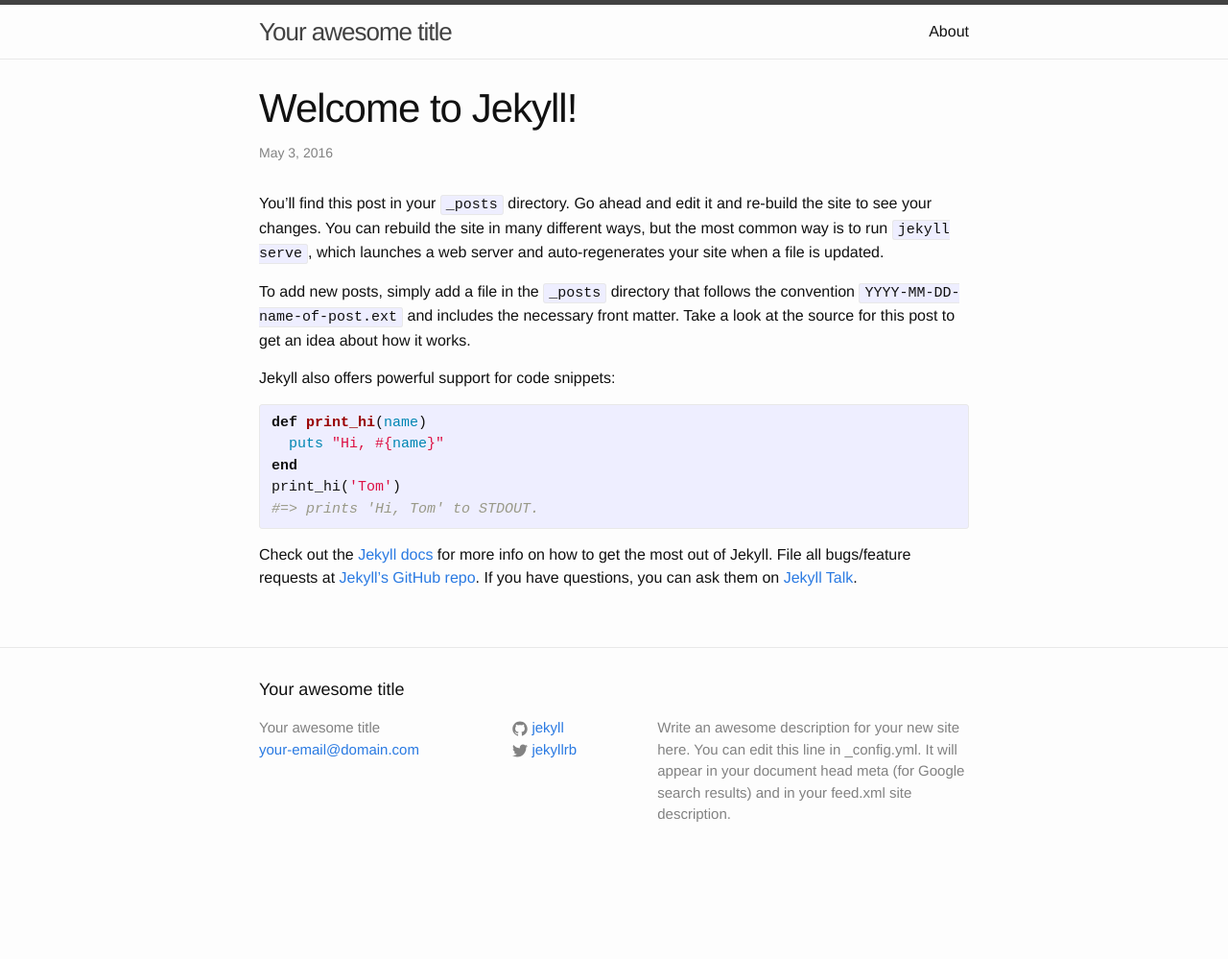
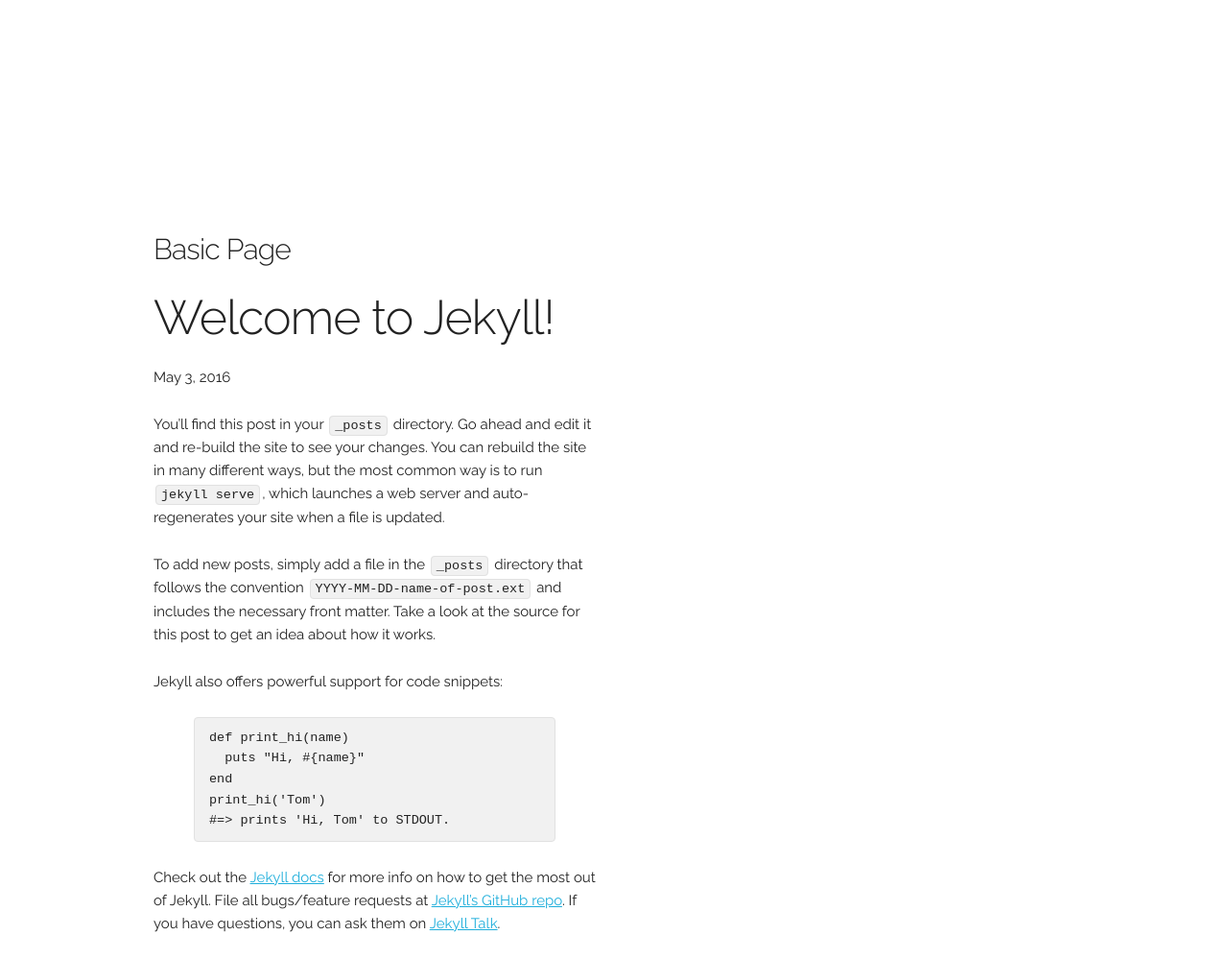
Before and after one commit to caprikssk/caprikssk.github.io, a Jekyll site: the page built from _posts/2016-05-04-welcome-to-jekyll.markdown, in a window 1280 px wide. Shown: the whole page at 96% size. Built offline with Jekyll 4.4.1, drawn with Linux system fonts in a browser that asks for light colours; before the commit the page ends 920 px from its top, so only the background shows below that.

Commit message:
Skeleton init.

```diff
--- a/_config.yml
+++ b/_config.yml
@@ -6,16 +6,12 @@
 # 'jekyll serve'. If you change this file, please restart the server process.
 
 # Site settings
-title: Your awesome title
-email: your-email@domain.com
+title: Workshop on Machine Learning in Life Sciences
+email: michal.wozniak@pwr.edu.pl
 description: > # this means to ignore newlines until "baseurl:"
-  Write an awesome description for your new site here. You can edit this
-  line in _config.yml. It will appear in your document head meta (for
-  Google search results) and in your feed.xml site description.
+  Life sciences, ranging from medicine, biology and genetics to biochemistry and pharmacology have developed rapidly in previous years. Computerization of those domains allowed to gather and store enormous collections of data. Analysis of such vast amounts of information without any support is impossible for human being. Therefore recently machine learning and pattern recognition methods have attracted the attention of broad spectrum of experts from life sciences domain.
 baseurl: "" # the subpath of your site, e.g. /blog
-url: "http://yourdomain.com" # the base hostname & protocol for your site
-twitter_username: jekyllrb
-github_username:  jekyll
+url: "http://mlls.github.io" # the base hostname & protocol for your site
 
 # Build settings
 markdown: kramdown
--- a/_includes/head.html
+++ b/_includes/head.html
@@ -1,12 +1,26 @@
 <head>
-  <meta charset="utf-8">
-  <meta http-equiv="X-UA-Compatible" content="IE=edge">
-  <meta name="viewport" content="width=device-width, initial-scale=1">
+	<!-- Basic Page Needs
+	–––––––––––––––––––––––––––––––––––––––––––––––––– -->
+	<meta charset="utf-8">
+	<title>{% if page.title %}{{ page.title | escape }}{% else %}{{ site.title | escape }}{% endif %}</title>
+	<meta name="description" content="{% if page.excerpt %}{{ page.excerpt | strip_html | strip_newlines | truncate: 160 }}{% else %}{{ site.description }}{% endif %}">
+	<meta name="author" content="Paweł Ksieniewicz">
 
-  <title>{% if page.title %}{{ page.title | escape }}{% else %}{{ site.title | escape }}{% endif %}</title>
-  <meta name="description" content="{% if page.excerpt %}{{ page.excerpt | strip_html | strip_newlines | truncate: 160 }}{% else %}{{ site.description }}{% endif %}">
+	<!-- Mobile Specific Metas
+	–––––––––––––––––––––––––––––––––––––––––––––––––– -->
+	<meta name="viewport" content="width=device-width, initial-scale=1">
 
-  <link rel="stylesheet" href="{{ "/css/main.css" | prepend: site.baseurl }}">
-  <link rel="canonical" href="{{ page.url | replace:'index.html','' | prepend: site.baseurl | prepend: site.url }}">
-  <link rel="alternate" type="application/rss+xml" title="{{ site.title }}" href="{{ "/feed.xml" | prepend: site.baseurl | prepend: site.url }}">
+	<!-- FONT
+	–––––––––––––––––––––––––––––––––––––––––––––––––– -->
+	<link href="//fonts.googleapis.com/css?family=Raleway:400,300,600" rel="stylesheet" type="text/css">
+
+	<!-- CSS
+	–––––––––––––––––––––––––––––––––––––––––––––––––– -->
+	<link rel="stylesheet" href="{{ "/css/normalize.css" | prepend: site.baseurl }}">
+	<link rel="stylesheet" href="{{ "/css/skeleton.css" | prepend: site.baseurl }}">
+	<link rel="stylesheet" href="{{ "/css/main.css" | prepend: site.baseurl }}">
+
+	<!-- Favicon
+	–––––––––––––––––––––––––––––––––––––––––––––––––– -->
+	<link rel="icon" type="image/png" href="images/favicon.png">
 </head>
--- a/_layouts/default.html
+++ b/_layouts/default.html
@@ -1,20 +1,14 @@
 <!DOCTYPE html>
-<html>
-
-  {% include head.html %}
-
-  <body>
-
-    {% include header.html %}
-
-    <div class="page-content">
-      <div class="wrapper">
+<html lang="en">
+{% include head.html %}
+<body>
+  <div class="container">
+    <div class="row">
+      <div class="one-half column" style="margin-top: 25%">
+        <h4>Basic Page</h4>
         {{ content }}
       </div>
     </div>
-
-    {% include footer.html %}
-
-  </body>
-
+  </div>
+</body>
 </html>
--- a/css/main.scss
+++ /dev/null
@@ -1,53 +0,0 @@
----
-# Only the main Sass file needs front matter (the dashes are enough)
----
-@charset "utf-8";
-
-
-
-// Our variables
-$base-font-family: "Helvetica Neue", Helvetica, Arial, sans-serif;
-$base-font-size:   16px;
-$base-font-weight: 400;
-$small-font-size:  $base-font-size * 0.875;
-$base-line-height: 1.5;
-
-$spacing-unit:     30px;
-
-$text-color:       #111;
-$background-color: #fdfdfd;
-$brand-color:      #2a7ae2;
-
-$grey-color:       #828282;
-$grey-color-light: lighten($grey-color, 40%);
-$grey-color-dark:  darken($grey-color, 25%);
-
-// Width of the content area
-$content-width:    800px;
-
-$on-palm:          600px;
-$on-laptop:        800px;
-
-
-
-// Use media queries like this:
-// @include media-query($on-palm) {
-//     .wrapper {
-//         padding-right: $spacing-unit / 2;
-//         padding-left: $spacing-unit / 2;
-//     }
-// }
-@mixin media-query($device) {
-    @media screen and (max-width: $device) {
-        @content;
-    }
-}
-
-
-
-// Import partials from `sass_dir` (defaults to `_sass`)
-@import
-        "base",
-        "layout",
-        "syntax-highlighting"
-;
--- /dev/null
+++ b/css/skeleton.css
@@ -0,0 +1,418 @@
+/*
+* Skeleton V2.0.4
+* Copyright 2014, Dave Gamache
+* www.getskeleton.com
+* Free to use under the MIT license.
+* http://www.opensource.org/licenses/mit-license.php
+* 12/29/2014
+*/
+
+
+/* Table of contents
+––––––––––––––––––––––––––––––––––––––––––––––––––
+- Grid
+- Base Styles
+- Typography
+- Links
+- Buttons
+- Forms
+- Lists
+- Code
+- Tables
+- Spacing
+- Utilities
+- Clearing
+- Media Queries
+*/
+
+
+/* Grid
+–––––––––––––––––––––––––––––––––––––––––––––––––– */
+.container {
+  position: relative;
+  width: 100%;
+  max-width: 960px;
+  margin: 0 auto;
+  padding: 0 20px;
+  box-sizing: border-box; }
+.column,
+.columns {
+  width: 100%;
+  float: left;
+  box-sizing: border-box; }
+
+/* For devices larger than 400px */
+@media (min-width: 400px) {
+  .container {
+    width: 85%;
+    padding: 0; }
+}
+
+/* For devices larger than 550px */
+@media (min-width: 550px) {
+  .container {
+    width: 80%; }
+  .column,
+  .columns {
+    margin-left: 4%; }
+  .column:first-child,
+  .columns:first-child {
+    margin-left: 0; }
+
+  .one.column,
+  .one.columns                    { width: 4.66666666667%; }
+  .two.columns                    { width: 13.3333333333%; }
+  .three.columns                  { width: 22%;            }
+  .four.columns                   { width: 30.6666666667%; }
+  .five.columns                   { width: 39.3333333333%; }
+  .six.columns                    { width: 48%;            }
+  .seven.columns                  { width: 56.6666666667%; }
+  .eight.columns                  { width: 65.3333333333%; }
+  .nine.columns                   { width: 74.0%;          }
+  .ten.columns                    { width: 82.6666666667%; }
+  .eleven.columns                 { width: 91.3333333333%; }
+  .twelve.columns                 { width: 100%; margin-left: 0; }
+
+  .one-third.column               { width: 30.6666666667%; }
+  .two-thirds.column              { width: 65.3333333333%; }
+
+  .one-half.column                { width: 48%; }
+
+  /* Offsets */
+  .offset-by-one.column,
+  .offset-by-one.columns          { margin-left: 8.66666666667%; }
+  .offset-by-two.column,
+  .offset-by-two.columns          { margin-left: 17.3333333333%; }
+  .offset-by-three.column,
+  .offset-by-three.columns        { margin-left: 26%;            }
+  .offset-by-four.column,
+  .offset-by-four.columns         { margin-left: 34.6666666667%; }
+  .offset-by-five.column,
+  .offset-by-five.columns         { margin-left: 43.3333333333%; }
+  .offset-by-six.column,
+  .offset-by-six.columns          { margin-left: 52%;            }
+  .offset-by-seven.column,
+  .offset-by-seven.columns        { margin-left: 60.6666666667%; }
+  .offset-by-eight.column,
+  .offset-by-eight.columns        { margin-left: 69.3333333333%; }
+  .offset-by-nine.column,
+  .offset-by-nine.columns         { margin-left: 78.0%;          }
+  .offset-by-ten.column,
+  .offset-by-ten.columns          { margin-left: 86.6666666667%; }
+  .offset-by-eleven.column,
+  .offset-by-eleven.columns       { margin-left: 95.3333333333%; }
+
+  .offset-by-one-third.column,
+  .offset-by-one-third.columns    { margin-left: 34.6666666667%; }
+  .offset-by-two-thirds.column,
+  .offset-by-two-thirds.columns   { margin-left: 69.3333333333%; }
+
+  .offset-by-one-half.column,
+  .offset-by-one-half.columns     { margin-left: 52%; }
+
+}
+
+
+/* Base Styles
+–––––––––––––––––––––––––––––––––––––––––––––––––– */
+/* NOTE
+html is set to 62.5% so that all the REM measurements throughout Skeleton
+are based on 10px sizing. So basically 1.5rem = 15px :) */
+html {
+  font-size: 62.5%; }
+body {
+  font-size: 1.5em; /* currently ems cause chrome bug misinterpreting rems on body element */
+  line-height: 1.6;
+  font-weight: 400;
+  font-family: "Raleway", "HelveticaNeue", "Helvetica Neue", Helvetica, Arial, sans-serif;
+  color: #222; }
+
+
+/* Typography
+–––––––––––––––––––––––––––––––––––––––––––––––––– */
+h1, h2, h3, h4, h5, h6 {
+  margin-top: 0;
+  margin-bottom: 2rem;
+  font-weight: 300; }
+h1 { font-size: 4.0rem; line-height: 1.2;  letter-spacing: -.1rem;}
+h2 { font-size: 3.6rem; line-height: 1.25; letter-spacing: -.1rem; }
+h3 { font-size: 3.0rem; line-height: 1.3;  letter-spacing: -.1rem; }
+h4 { font-size: 2.4rem; line-height: 1.35; letter-spacing: -.08rem; }
+h5 { font-size: 1.8rem; line-height: 1.5;  letter-spacing: -.05rem; }
+h6 { font-size: 1.5rem; line-height: 1.6;  letter-spacing: 0; }
+
+/* Larger than phablet */
+@media (min-width: 550px) {
+  h1 { font-size: 5.0rem; }
+  h2 { font-size: 4.2rem; }
+  h3 { font-size: 3.6rem; }
+  h4 { font-size: 3.0rem; }
+  h5 { font-size: 2.4rem; }
+  h6 { font-size: 1.5rem; }
+}
+
+p {
+  margin-top: 0; }
+
+
+/* Links
+–––––––––––––––––––––––––––––––––––––––––––––––––– */
+a {
+  color: #1EAEDB; }
+a:hover {
+  color: #0FA0CE; }
+
+
+/* Buttons
+–––––––––––––––––––––––––––––––––––––––––––––––––– */
+.button,
+button,
+input[type="submit"],
+input[type="reset"],
+input[type="button"] {
+  display: inline-block;
+  height: 38px;
+  padding: 0 30px;
+  color: #555;
+  text-align: center;
+  font-size: 11px;
+  font-weight: 600;
+  line-height: 38px;
+  letter-spacing: .1rem;
+  text-transform: uppercase;
+  text-decoration: none;
+  white-space: nowrap;
+  background-color: transparent;
+  border-radius: 4px;
+  border: 1px solid #bbb;
+  cursor: pointer;
+  box-sizing: border-box; }
+.button:hover,
+button:hover,
+input[type="submit"]:hover,
+input[type="reset"]:hover,
+input[type="button"]:hover,
+.button:focus,
+button:focus,
+input[type="submit"]:focus,
+input[type="reset"]:focus,
+input[type="button"]:focus {
+  color: #333;
+  border-color: #888;
+  outline: 0; }
+.button.button-primary,
+button.button-primary,
+input[type="submit"].button-primary,
+input[type="reset"].button-primary,
+input[type="button"].button-primary {
+  color: #FFF;
+  background-color: #33C3F0;
+  border-color: #33C3F0; }
+.button.button-primary:hover,
+button.button-primary:hover,
+input[type="submit"].button-primary:hover,
+input[type="reset"].button-primary:hover,
+input[type="button"].button-primary:hover,
+.button.button-primary:focus,
+button.button-primary:focus,
+input[type="submit"].button-primary:focus,
+input[type="reset"].button-primary:focus,
+input[type="button"].button-primary:focus {
+  color: #FFF;
+  background-color: #1EAEDB;
+  border-color: #1EAEDB; }
+
+
+/* Forms
+–––––––––––––––––––––––––––––––––––––––––––––––––– */
+input[type="email"],
+input[type="number"],
+input[type="search"],
+input[type="text"],
+input[type="tel"],
+input[type="url"],
+input[type="password"],
+textarea,
+select {
+  height: 38px;
+  padding: 6px 10px; /* The 6px vertically centers text on FF, ignored by Webkit */
+  background-color: #fff;
+  border: 1px solid #D1D1D1;
+  border-radius: 4px;
+  box-shadow: none;
+  box-sizing: border-box; }
+/* Removes awkward default styles on some inputs for iOS */
+input[type="email"],
+input[type="number"],
+input[type="search"],
+input[type="text"],
+input[type="tel"],
+input[type="url"],
+input[type="password"],
+textarea {
+  -webkit-appearance: none;
+     -moz-appearance: none;
+          appearance: none; }
+textarea {
+  min-height: 65px;
+  padding-top: 6px;
+  padding-bottom: 6px; }
+input[type="email"]:focus,
+input[type="number"]:focus,
+input[type="search"]:focus,
+input[type="text"]:focus,
+input[type="tel"]:focus,
+input[type="url"]:focus,
+input[type="password"]:focus,
+textarea:focus,
+select:focus {
+  border: 1px solid #33C3F0;
+  outline: 0; }
+label,
+legend {
+  display: block;
+  margin-bottom: .5rem;
+  font-weight: 600; }
+fieldset {
+  padding: 0;
+  border-width: 0; }
+input[type="checkbox"],
+input[type="radio"] {
+  display: inline; }
+label > .label-body {
+  display: inline-block;
+  margin-left: .5rem;
+  font-weight: normal; }
+
+
+/* Lists
+–––––––––––––––––––––––––––––––––––––––––––––––––– */
+ul {
+  list-style: circle inside; }
+ol {
+  list-style: decimal inside; }
+ol, ul {
+  padding-left: 0;
+  margin-top: 0; }
+ul ul,
+ul ol,
+ol ol,
+ol ul {
+  margin: 1.5rem 0 1.5rem 3rem;
+  font-size: 90%; }
+li {
+  margin-bottom: 1rem; }
+
+
+/* Code
+–––––––––––––––––––––––––––––––––––––––––––––––––– */
+code {
+  padding: .2rem .5rem;
+  margin: 0 .2rem;
+  font-size: 90%;
+  white-space: nowrap;
+  background: #F1F1F1;
+  border: 1px solid #E1E1E1;
+  border-radius: 4px; }
+pre > code {
+  display: block;
+  padding: 1rem 1.5rem;
+  white-space: pre; }
+
+
+/* Tables
+–––––––––––––––––––––––––––––––––––––––––––––––––– */
+th,
+td {
+  padding: 12px 15px;
+  text-align: left;
+  border-bottom: 1px solid #E1E1E1; }
+th:first-child,
+td:first-child {
+  padding-left: 0; }
+th:last-child,
+td:last-child {
+  padding-right: 0; }
+
+
+/* Spacing
+–––––––––––––––––––––––––––––––––––––––––––––––––– */
+button,
+.button {
+  margin-bottom: 1rem; }
+input,
+textarea,
+select,
+fieldset {
+  margin-bottom: 1.5rem; }
+pre,
+blockquote,
+dl,
+figure,
+table,
+p,
+ul,
+ol,
+form {
+  margin-bottom: 2.5rem; }
+
+
+/* Utilities
+–––––––––––––––––––––––––––––––––––––––––––––––––– */
+.u-full-width {
+  width: 100%;
+  box-sizing: border-box; }
+.u-max-full-width {
+  max-width: 100%;
+  box-sizing: border-box; }
+.u-pull-right {
+  float: right; }
+.u-pull-left {
+  float: left; }
+
+
+/* Misc
+–––––––––––––––––––––––––––––––––––––––––––––––––– */
+hr {
+  margin-top: 3rem;
+  margin-bottom: 3.5rem;
+  border-width: 0;
+  border-top: 1px solid #E1E1E1; }
+
+
+/* Clearing
+–––––––––––––––––––––––––––––––––––––––––––––––––– */
+
+/* Self Clearing Goodness */
+.container:after,
+.row:after,
+.u-cf {
+  content: "";
+  display: table;
+  clear: both; }
+
+
+/* Media Queries
+–––––––––––––––––––––––––––––––––––––––––––––––––– */
+/*
+Note: The best way to structure the use of media queries is to create the queries
+near the relevant code. For example, if you wanted to change the styles for buttons
+on small devices, paste the mobile query code up in the buttons section and style it
+there.
+*/
+
+
+/* Larger than mobile */
+@media (min-width: 400px) {}
+
+/* Larger than phablet (also point when grid becomes active) */
+@media (min-width: 550px) {}
+
+/* Larger than tablet */
+@media (min-width: 750px) {}
+
+/* Larger than desktop */
+@media (min-width: 1000px) {}
+
+/* Larger than Desktop HD */
+@media (min-width: 1200px) {}
```
Also changed, not shown: index.html (+1 -19 lines), css/main.css (added), css/normalize.css (added), images/favicon.png (added).
